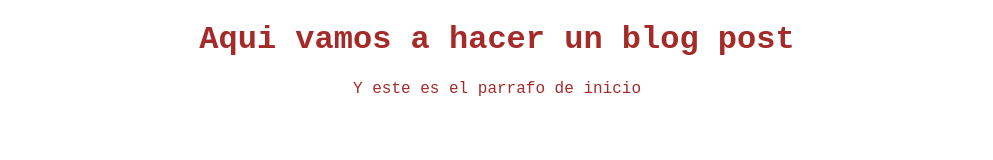
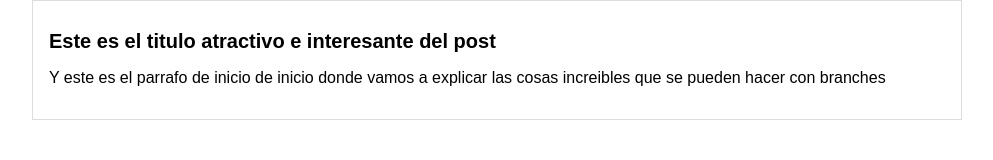
Before and after one commit to Crowkas/hyperblog, a plain HTML site: page index.html in a window 1280 px wide. Shown: the whole page, without its empty margins (143-1136 px from the left). Drawn offline with Linux system fonts and the light colour scheme.

Commit message:
Commit al master del index en su version mas reciente

```diff
--- a/css/styles.css
+++ b/css/styles.css
@@ -1,6 +1,23 @@
 body
 {
-    color: brown;
+    color: black;
     text-align: center;
-    font-family: 'Courier New', Courier, monospace;
+    font-family: 'Arial';
+    font-size: 16px;
+    margin: 0;
+    padding: 0;
 }
+
+#container
+{
+    width: 70%;
+    padding: 1em;
+    text-align: left;
+    border: 1px solid #ddd;
+    margin: 0 auto;
+}
+#container h1
+
+{
+    font-size: 20px;
+}
--- a/index.html
+++ b/index.html
@@ -8,7 +8,14 @@
     <link rel="stylesheet" href="css/styles.css">
 </head>
 <body>
-    <h1>Aqui vamos a hacer un blog post</h1>
-    <p>Y este es el parrafo de inicio</p>
+    <div id="container">
+        <div id="post">
+            <h1>Este es el titulo atractivo e interesante del post</h1>
+            <p>Y este es el parrafo de inicio de inicio donde vamos
+                a explicar las cosas increibles que se pueden hacer
+            con branches</p>
+        </div>
+    </div>
+
 </body>
 </html>
```
